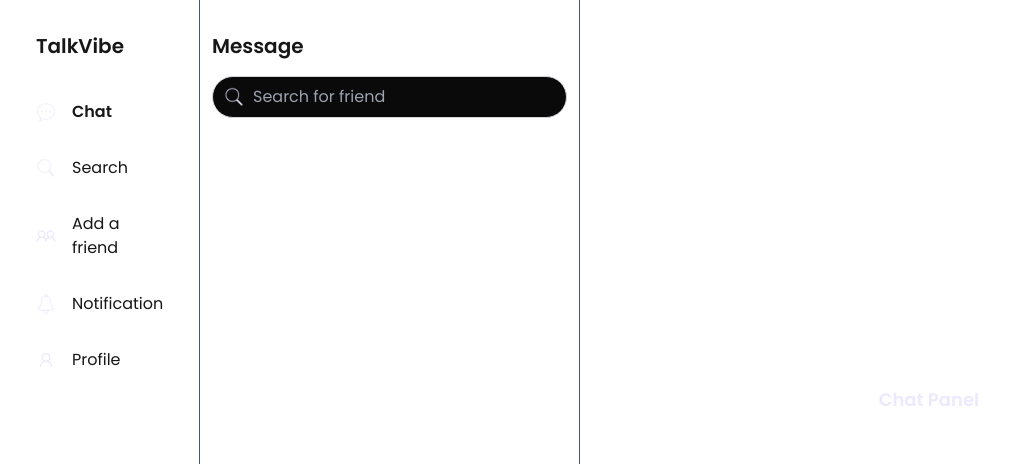
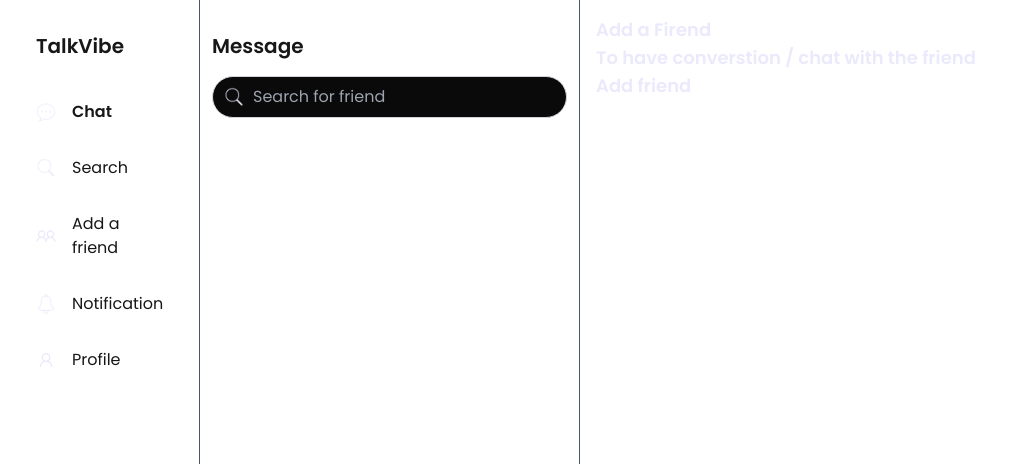
Before and after one commit to codewithfranciss/Talkvibe, a Next.js app: page /chat in a window 1280 px wide. Shown: the top 464 px of the page, without its empty margins (0-1029 px from the left). Built offline with nearby package versions, Linux system fonts and the light colour scheme.

Commit message:
chat sidebar refactor

```diff
--- a/app/chat/layout.tsx
+++ b/app/chat/layout.tsx
@@ -1,39 +1,21 @@
-import Sidebar from "@/components/sidebar"
-import Image from "next/image"
-export default function Chat({children}: {children: React.ReactNode}) {
-return(
-  <div className="flex">
-    <div>
-    <Sidebar />
+import Sidebar from "@/components/sidebar";
+import ChatSidebar from "@/components/chatSidebar";
+import Image from "next/image";
+
+export default function Chat({ children }: { children: React.ReactNode }) {
+  return (
+    <div className="flex">
+      {/* Sidebar */}
+      <Sidebar />
+
+      {/* Main Content */}
+      <main className="flex-grow sm:ml-[200px]">
+        {/* Fixed Sidebar */}
+       <ChatSidebar />
+
+        {/* Children (Main Content Area) */}
+        <div className="ml-[380px] p-4">{children}</div>
+      </main>
     </div>
-    <main className=' sm:ml-[200px]'>
-    <div className="w-[380px] relative h-screen fixed top-0 z-40 border-r border-gray-600">
-        <div className="h-full px-3 py-4">
-        <h3 className=" text-xl mb-4 pt-4 text-left font-bold text-foreground">Message</h3>
-        <div className="relative ">
-
-  <i className="fas fa-search absolute top-1/2 left-3 -translate-y-1/2 text-gray-400">
-  <Image
-  src={`/image/search.png`}
-  alt="search-icon"
-  width={20}
-  height={10}
-  />
-  </i>
-
-  <input
-    type="text"
-    placeholder="Search for friend"
-    className="pl-10 px-2 py-2 rounded-full border bg-[#0a0a0a] border-1 border-gray-300 w-full focus:outline-none"
-  />
-</div>
-
-        </div>
-        {children}
-</div>
-
-      </main>
-
-  </div>
-)
+  );
 }
--- a/app/chat/page.tsx
+++ b/app/chat/page.tsx
@@ -2,8 +2,10 @@ import Image from "next/image"
 
 export default function Chat(){
     return (
-      <div className="absolute flex justify-center top-1/2 right-[-400px] transform -translate-y-1/2 text-lg font-bold text-text">
-      Chat Panel
+      <div className="text-lg font-bold  text-text">
+      <h2>Add a Firend </h2>
+      <p>To have converstion / chat with the friend</p>
+      <button>Add friend</button>
     </div>
     )
 }
--- /dev/null
+++ b/components/chatSidebar.tsx
@@ -0,0 +1,28 @@
+import Image from "next/image"
+
+
+export default function ChatSidebar(){
+    return(
+        <div className="w-[380px] h-screen fixed top-0 z-40 border-r border-gray-600">
+        <div className="h-full px-3 py-4">
+          <h3 className="text-xl mb-4 pt-4 text-left font-bold text-foreground">
+            Message
+          </h3>
+          <div className="relative">
+            <Image
+              src="/image/search.png"
+              alt="search-icon"
+              width={20}
+              height={20}
+              className="absolute top-1/2 left-3 -translate-y-1/2"
+            />
+            <input
+              type="text"
+              placeholder="Search for friend"
+              className="pl-10 px-2 py-2 rounded-full border bg-[#0a0a0a] border-1 border-gray-300 w-full focus:outline-none"
+            />
+          </div>
+        </div>
+      </div>
+    )
+}
```
